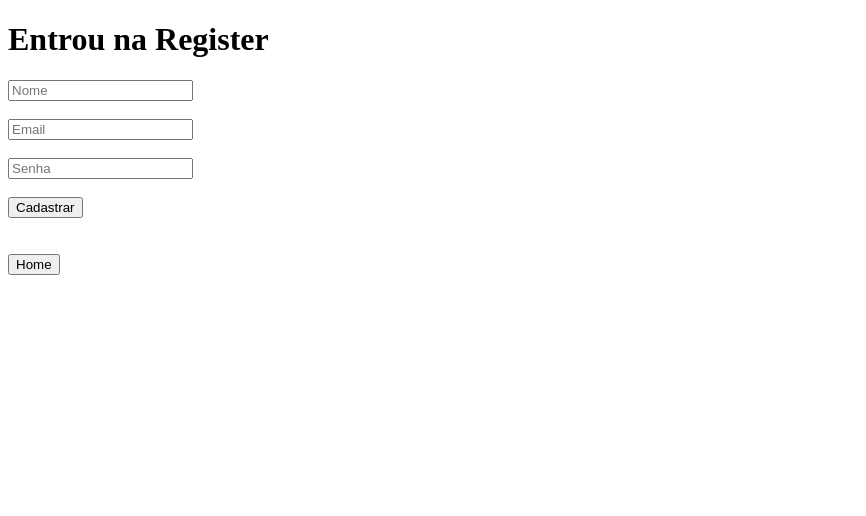
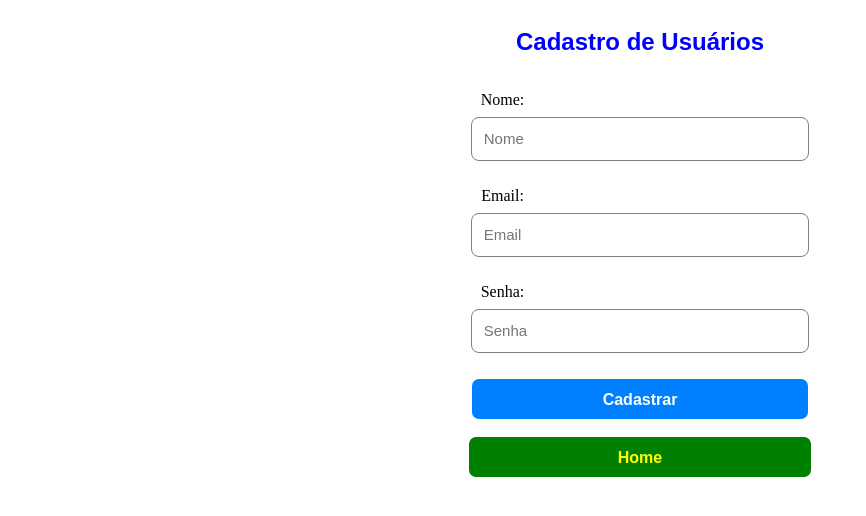
Before and after one commit to GustavoFSProg/sunday-proposal-web, a React (Create React App) app: page /register in a window 1280 px wide. Shown: the top 516 px of the page, without its empty margins (0-866 px from the left). Built offline with nearby package versions, Linux system fonts and the light colour scheme.

Commit message:
terminado

```diff
--- a/src/pages/Home/Home.tsx
+++ b/src/pages/Home/Home.tsx
@@ -36,7 +36,7 @@ function Home() {
   return (
     <>
       <Container>
-        <h1> Home</h1>
+        <h2 style={{ color: 'blue', fontFamily: 'Arial', marginBottom: '35px' }}>Home</h2>
         <Button onClick={navigatgeRegister} type="button">
           Register
         </Button>
--- a/src/pages/Home/styles.ts
+++ b/src/pages/Home/styles.ts
@@ -33,11 +33,21 @@ export const Li = styled.ul`
   padding-bottom: 10px;
 `
 export const Button = styled.button`
-  width: 34%;
+  width: 37%;
   background: #0080ff;
   color: white;
-  height: 35px;
+  height: 41px;
   border-radius: 7px;
   border-color: transparent;
   cursor: pointer;
+  font-size: 16px;
+  font-weight: bold;
+  padding-top: 10px;
+  padding-bottom: 10px;
+  padding-left: 10px;
+  padding-right: 10px;
+
+  &:hover {
+    background: blue;
+  }
 `
--- a/src/pages/Register/Register.tsx
+++ b/src/pages/Register/Register.tsx
@@ -1,6 +1,7 @@
 import { useState } from 'react'
 import api from '../../services/api'
 import { useHistory } from 'react-router-dom'
+import { Container, Input, Button } from './styles'
 
 function Register() {
   const [name, setName] = useState('')
@@ -30,44 +31,58 @@ function Register() {
   }
 
   return (
-    <div>
-      <h1>Entrou na Register</h1>
-
-      <form onSubmit={handleUsers}>
-        <input
+    <Container>
+      <h2 style={{ color: 'blue', fontFamily: 'Arial', marginBottom: '35px' }}>
+        Cadastro de Usuários
+      </h2>
+      <form
+        style={{
+          display: 'flex',
+          alignItems: 'center',
+          justifyContent: 'center',
+          flexDirection: 'column',
+        }}
+        onSubmit={handleUsers}
+      >
+        <div style={{ marginBottom: '8px', float: 'left', marginLeft: '-275px' }}>Nome:</div>
+        <Input
           type="text"
           onChange={(e) => setName(e.target.value)}
           name="name"
           placeholder="Nome"
         />
         <br />
-        <br />
-        <input
+        <div style={{ marginBottom: '8px', float: 'left', marginLeft: '-275px' }}>Email:</div>
+
+        <Input
           type="email"
           name="email"
           onChange={(e) => setEmail(e.target.value)}
           placeholder="Email"
         />
         <br />
-        <br />
+        <div style={{ marginBottom: '8px', float: 'left', marginLeft: '-275px' }}>Senha:</div>
 
-        <input
+        <Input
           type="password"
           onChange={(e) => setPassword(e.target.value)}
           name="password"
           placeholder="Senha"
         />
         <br />
-        <br />
 
-        <button type="submit">Cadastrar</button>
+        <Button type="submit">Cadastrar</Button>
       </form>
+
       <br />
-      <br />
-      <button onClick={navigateHome} type="button">
+      <Button
+        onClick={navigateHome}
+        style={{ background: 'green', width: '27%', color: 'yellow' }}
+        type="button"
+      >
         Home
-      </button>
-    </div>
+      </Button>
+    </Container>
   )
 }
 
--- /dev/null
+++ b/src/pages/Register/styles.ts
@@ -0,0 +1,40 @@
+import styled from 'styled-components'
+
+export const Container = styled.div`
+  display: flex;
+  flex-direction: column;
+  align-items: center;
+  justify-content: center;
+  width: 100%;
+  height: 100%;
+`
+export const Input = styled.input`
+  width: 150%;
+  height: 40px;
+  font-size: 15px;
+  padding-left: 12px;
+  color: darkblue;
+  border: 1px solid gray;
+  border-radius: 8px;
+  margin-bottom: 8px;
+`
+
+export const Button = styled.button`
+  width: 156%;
+  background: #0080ff;
+  color: white;
+  height: 40px;
+  border-radius: 7px;
+  border-color: transparent;
+  cursor: pointer;
+  font-size: 16px;
+  font-weight: bold;
+  padding-top: 10px;
+  padding-bottom: 10px;
+  padding-left: 10px;
+  padding-right: 10px;
+
+  &:hover {
+    background: blue;
+  }
+`
```
